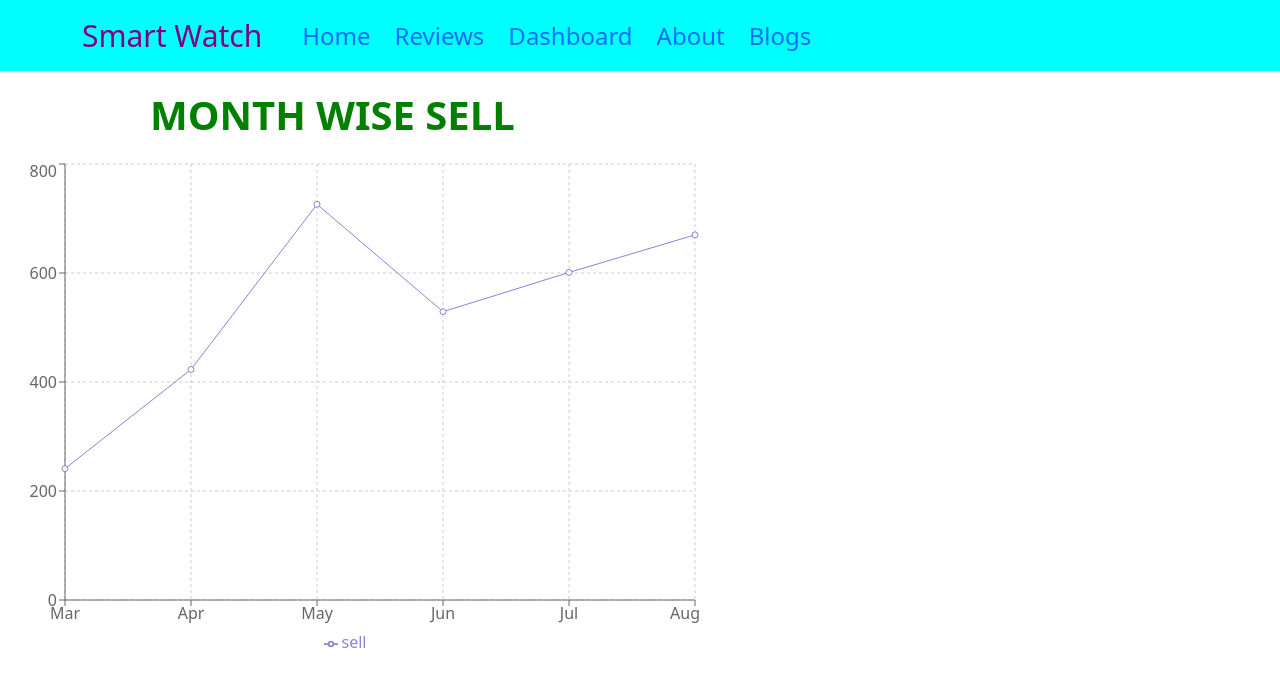
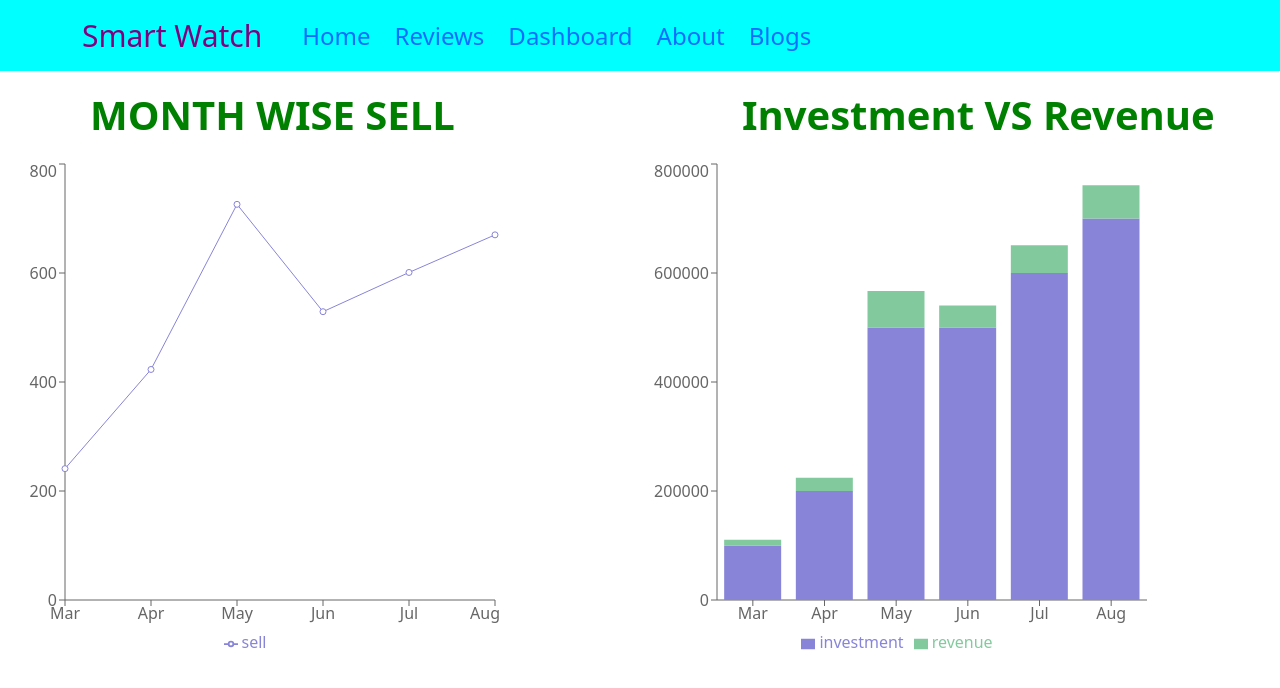
Before and after one commit to sayma63/smart-watch-shop-website, a React (Create React App) app: page /dashboard in a window 1280 px wide. Shown: the top 688 px of the page. Built offline with nearby package versions, Linux system fonts and the light colour scheme.

Commit message:
2nd chart added

```diff
--- a/src/App.js
+++ b/src/App.js
@@ -11,7 +11,7 @@ import Header from './Pages/Header/Header';
 
 function App() {
   return (
-    <div className="App">
+    <div className="">
       <Header></Header>
       <Routes>
         <Route path='/' element={<Home></Home>}></Route>
--- a/src/Pages/Dashboard/Dashboard.css
+++ b/src/Pages/Dashboard/Dashboard.css
@@ -2,7 +2,8 @@
     color: green;
     font-weight: 600;
     margin-top: 20px;
-    margin-left:150px;
+     margin-left:90px;
     margin-bottom: 20px;
 
+
 }
--- a/src/Pages/Dashboard/Dashboard.js
+++ b/src/Pages/Dashboard/Dashboard.js
@@ -2,7 +2,7 @@
 import React from 'react';
 import './Dashboard.css'
 
-import { LineChart, Line, XAxis, YAxis, Legend, CartesianGrid, Tooltip, ResponsiveContainer, } from 'recharts';
+import { LineChart, Line, XAxis, YAxis, Legend, CartesianGrid, Tooltip, ResponsiveContainer, Bar, BarChart, } from 'recharts';
 
 
 const Dashboard = () => {
@@ -48,19 +48,26 @@ const Dashboard = () => {
         }
     ];
     return (
-        <div>
-            <h1 className='heading'>MONTH WISE SELL</h1>
+        <div >
 
-            <div >
-                <div>
-                    <LineChart
-                        width={700}
+
+            <div className=' row ' >
+
+                <div className=' col-12 col-lg-6' >
+
+                  <div>
+                    <h1 className='heading'>MONTH WISE SELL</h1>
+                    </div>
+
+                  <LineChart
+                        width={500}
                         height={500}
                         data={data}
 
+
                     >
 
-                        <CartesianGrid strokeDasharray="3 3" />
+
                         <XAxis dataKey="month" />
                         <YAxis />
                         <Tooltip />
@@ -69,6 +76,52 @@ const Dashboard = () => {
 
 
                     </LineChart>
+
+
+
+                </div>
+
+                <div className=' col-lg-6 col-12'>
+
+                  <div>
+                    <h1 className='heading'>Investment VS Revenue</h1>
+                    </div>
+
+
+           <BarChart
+          width={500}
+          height={500}
+          data={data}
+
+        >
+            <div>
+                    <h1 className='heading'>Investment VS Revenue</h1>
+                    </div>
+
+
+           <BarChart
+          width={500}
+          height={500}
+          data={data}
+
+        >
+          <CartesianGrid strokeDasharray="3 3" />
+          <XAxis dataKey="month" />
+          <YAxis />
+          <Tooltip />
+          <Legend />
+          <Bar dataKey="investment" stackId="a" fill="#8884d8" />
+          <Bar dataKey="revenue" stackId="a" fill="#82ca9d" />
+        </BarChart>
+          <XAxis dataKey="month" />
+          <YAxis />
+          <Tooltip />
+          <Legend />
+          <Bar dataKey="investment" stackId="a" fill="#8884d8" />
+          <Bar dataKey="revenue" stackId="a" fill="#82ca9d" />
+        </BarChart>
+
+
                 </div>
             </div>
 
--- a/src/Pages/Header/Header.js
+++ b/src/Pages/Header/Header.js
@@ -5,7 +5,7 @@ import './Header.css'
 
 const Header = () => {
     return (
-   <div>
+   <div >
      <>
      <Navbar className='nav' expand="lg">
      <Container>
```
